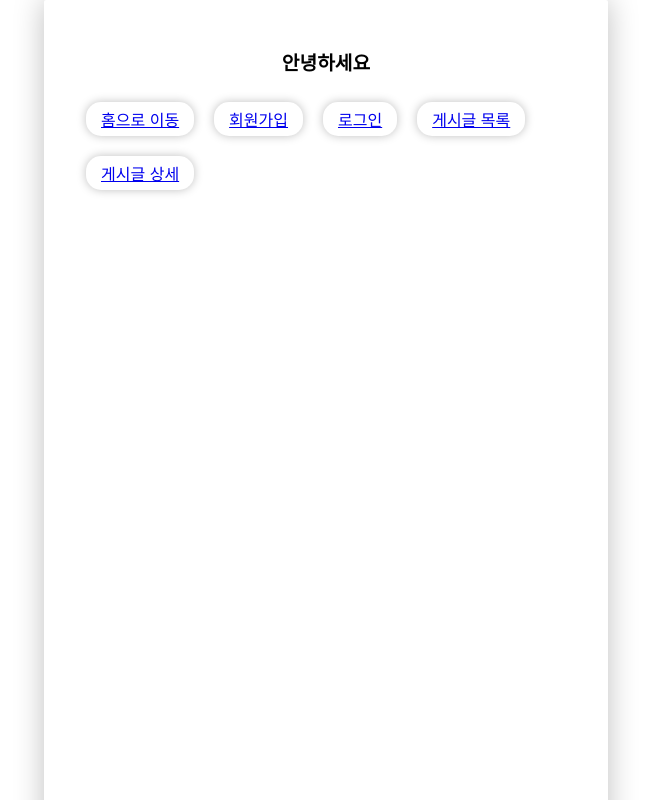
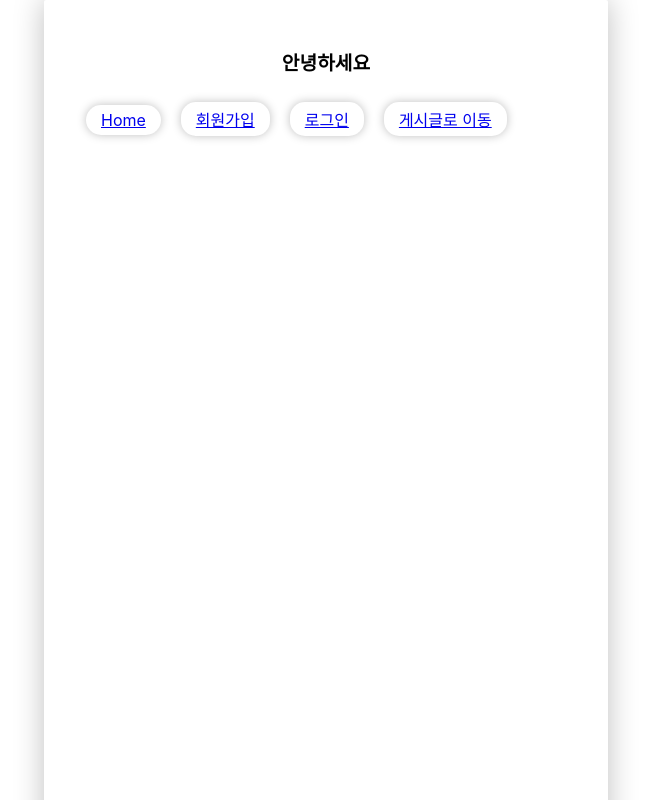
Before and after one commit to engineering-incubator/react-springboot-board-tutorial, a React (Create React App) app in the folder front-end/: page / in a window 1280 px wide. Shown: the top 800 px of the page, without its empty margins (314-965 px from the left). Built offline with nearby package versions, Linux system fonts and the light colour scheme.

Commit message:
home 정리, ArticleList key 추가

```diff
--- a/front-end/src/components/common/Navigation.jsx
+++ b/front-end/src/components/common/Navigation.jsx
@@ -24,7 +24,7 @@ const Navigation = () => {
     <>
       <Header>
         <Category>
-          <Link to="/">홈으로 이동</Link>
+          <Link to="/">Home</Link>
         </Category>
         <Category>
           <Link to="/signUp">회원가입</Link>
@@ -33,10 +33,7 @@ const Navigation = () => {
           <Link to="/signIn">로그인</Link>
         </Category>
         <Category>
-          <Link to="/article">게시글 목록</Link>
-        </Category>
-        <Category>
-          <Link to="/article/:article_id">게시글 상세</Link>
+          <Link to="/article">게시글로 이동</Link>
         </Category>
       </Header>
       <Route path="/" element={Home} exact></Route>
--- a/front-end/src/screens/Home.jsx
+++ b/front-end/src/screens/Home.jsx
@@ -4,7 +4,8 @@ import Template from "../components/common/Template";
 const Home = () => {
 	return (
 		<>
-			<Template title="홈"></Template>
+			<Template title="홈">
+			</Template>
 		</>
 	);
 };
--- a/front-end/src/screens/article/ArticleList.jsx
+++ b/front-end/src/screens/article/ArticleList.jsx
@@ -17,8 +17,8 @@ const ArticleList = () => {
 
 	return (
 		<>
-			<Template title="글 목록">
-				{articleList.map((article, index) => <Link to={`/article/` + article.article_id}><ArticleItem data={article} /></Link>)}
+			<Template title="게시글 둘러보기">
+				{articleList.map((article) => <Link to={`/article/` + article.article_id} key={article.article_id}><ArticleItem data={article} /></Link>)}
 			</Template>
 		</>
 	);
--- a/front-end/src/screens/auth/SignUp.jsx
+++ b/front-end/src/screens/auth/SignUp.jsx
@@ -10,7 +10,6 @@ import {
   isPhoneNumberPattern,
 } from '../../validation/SignUpRegEx'
 import { register } from '../../api/authApi'
-import Navigation from '../../components/common/Navigation'
 
 const PERMISSIONS = [
   { value: 'ADMIN', name: 'admin' },
```
Also changed, not shown: 1 other file (tests, documents, lock files or other folders).
